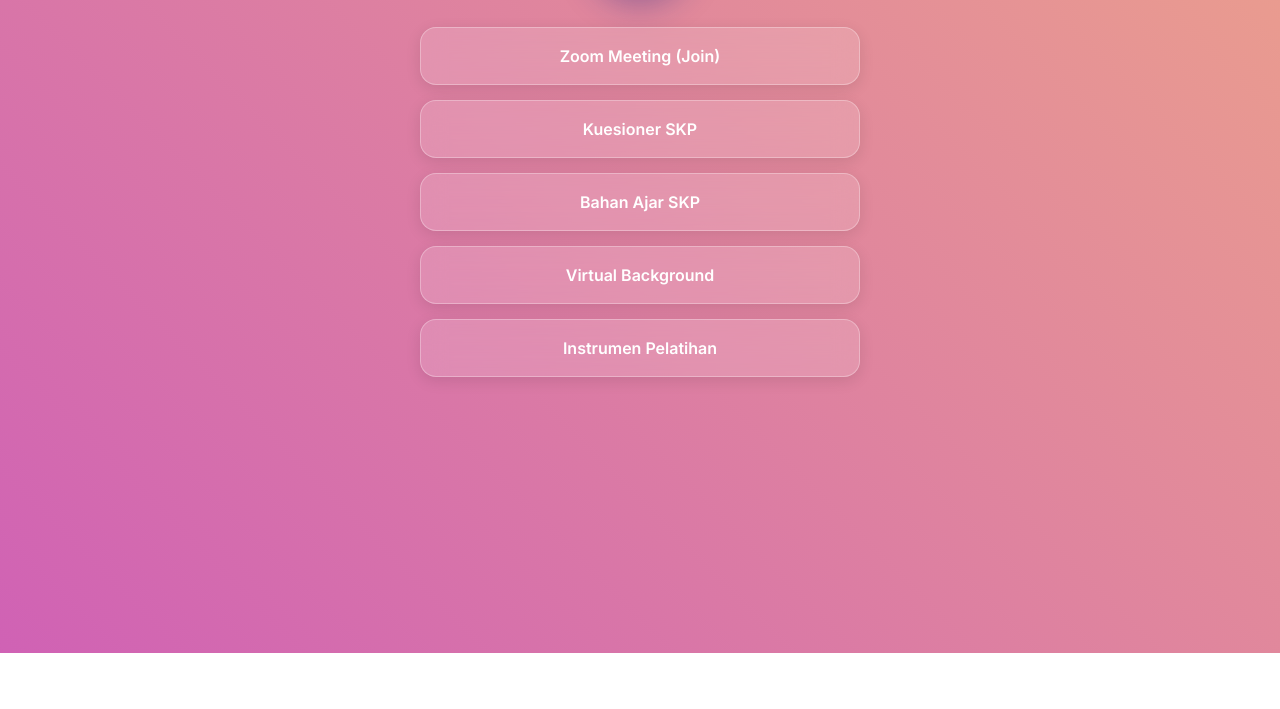
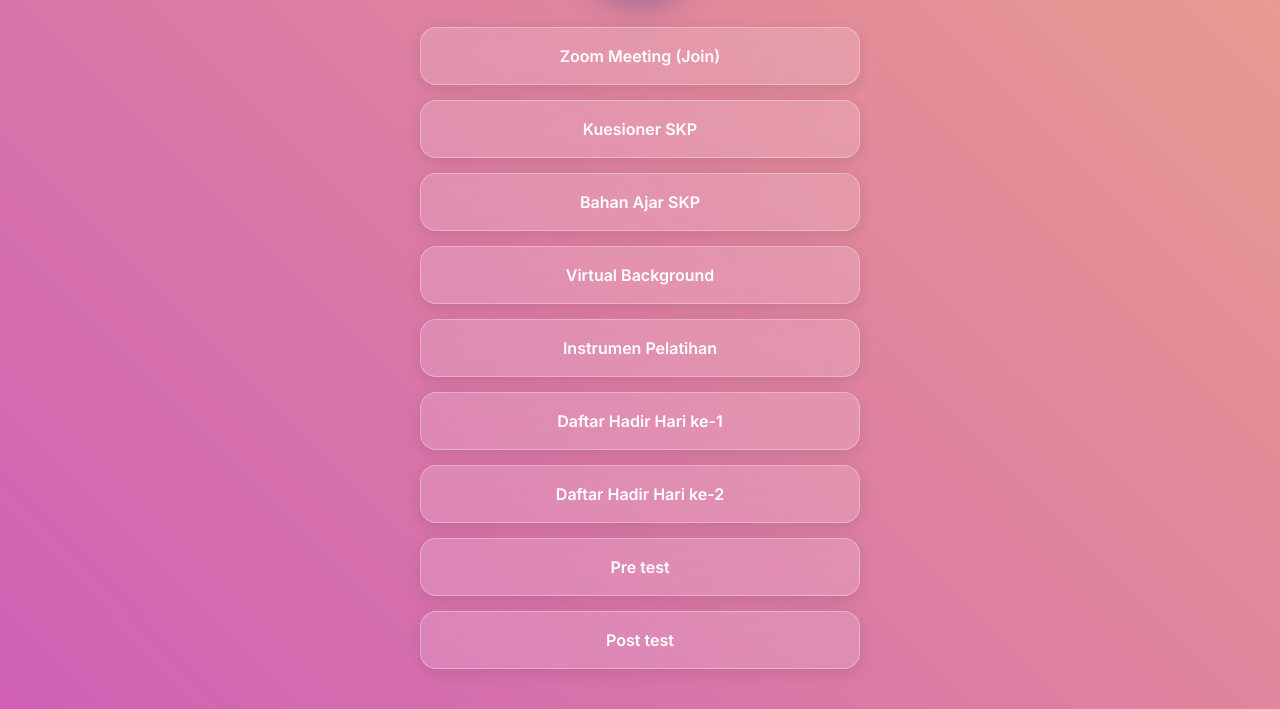
Before and after one commit to BagasSetyawann/skp7208parimo, a plain HTML site: page index.html in a window 1280 px wide. Shown: the part 147-856 px from the top of the page. Before the commit the page ends 800 px from the top, so only its background shows below. Drawn offline with Linux system fonts and the light colour scheme.

Commit message:
Add files via upload

```diff
--- a/index.html
+++ b/index.html
@@ -237,6 +237,22 @@
             {
                 title: "Instrumen Pelatihan",
                 url: "https://drive.google.com/drive/folders/10-yCQ5DH1qihu_zShA3twLDCGHA2XEV4?usp=sharing"
+            },
+            {
+                title: "Daftar Hadir Hari ke-1",
+                url: "https://daftarhadir.web.bps.go.id/#/go/1uZD_"
+            },
+            {
+                title: "Daftar Hadir Hari ke-2",
+                url: "https://daftarhadir.web.bps.go.id/#/go/5BDXT"
+            },
+            {
+                title: "Pre test",
+                url: "https://docs.google.com/forms/d/e/1FAIpQLSemSgXBztXEVvZYLVhNKSLhfQWRPLUbXsYiPTg7-N7QJ19Jkw/viewform?usp=header"
+            },
+            {
+                title: "Post test",
+                url: "https://docs.google.com/forms/d/e/1FAIpQLSdvOfZ9XbeGC6TRrK-BVHG9ZKQhSx7t10lk6KgBBS6ncj2nbA/viewform?usp=header"
             }
         ];
 
```
